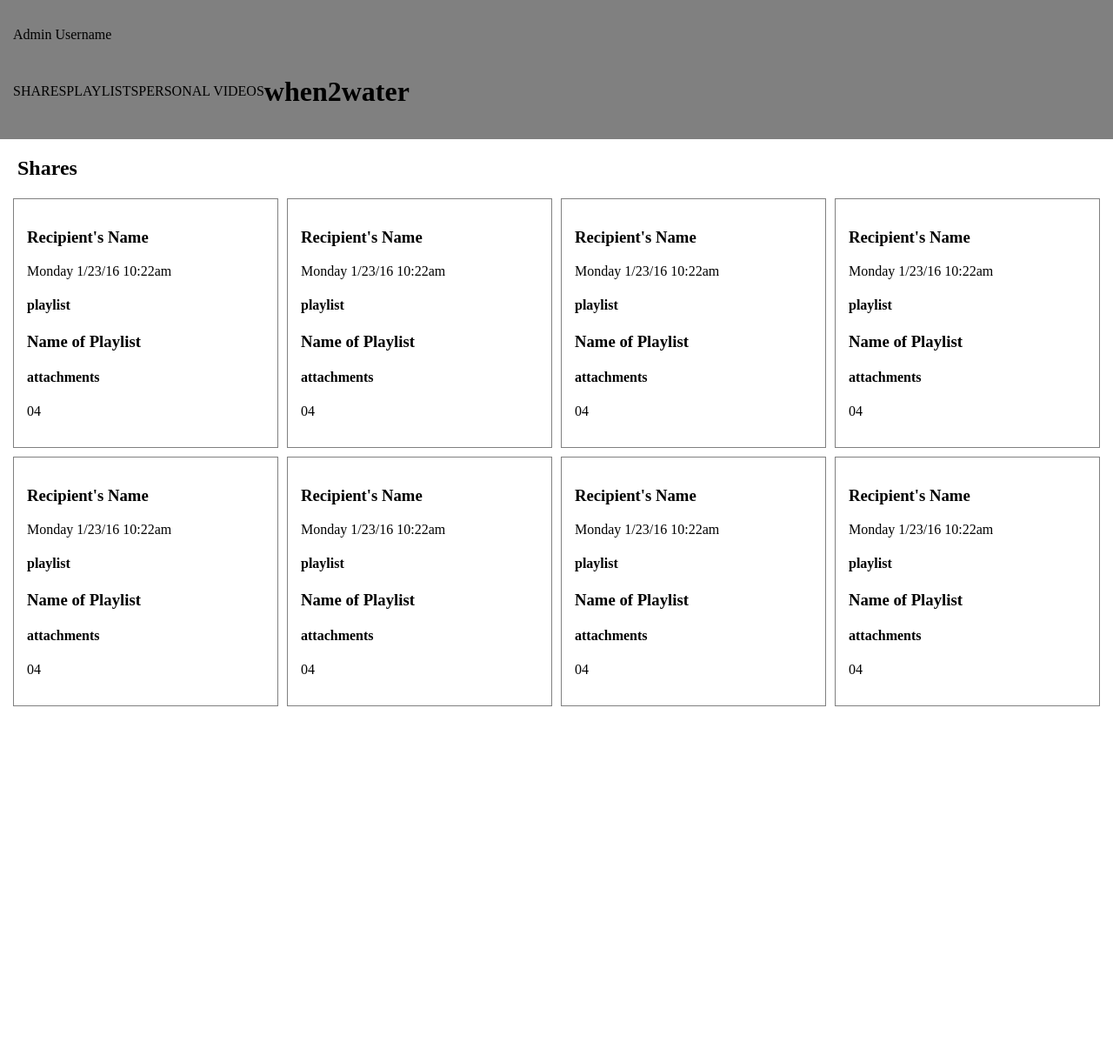
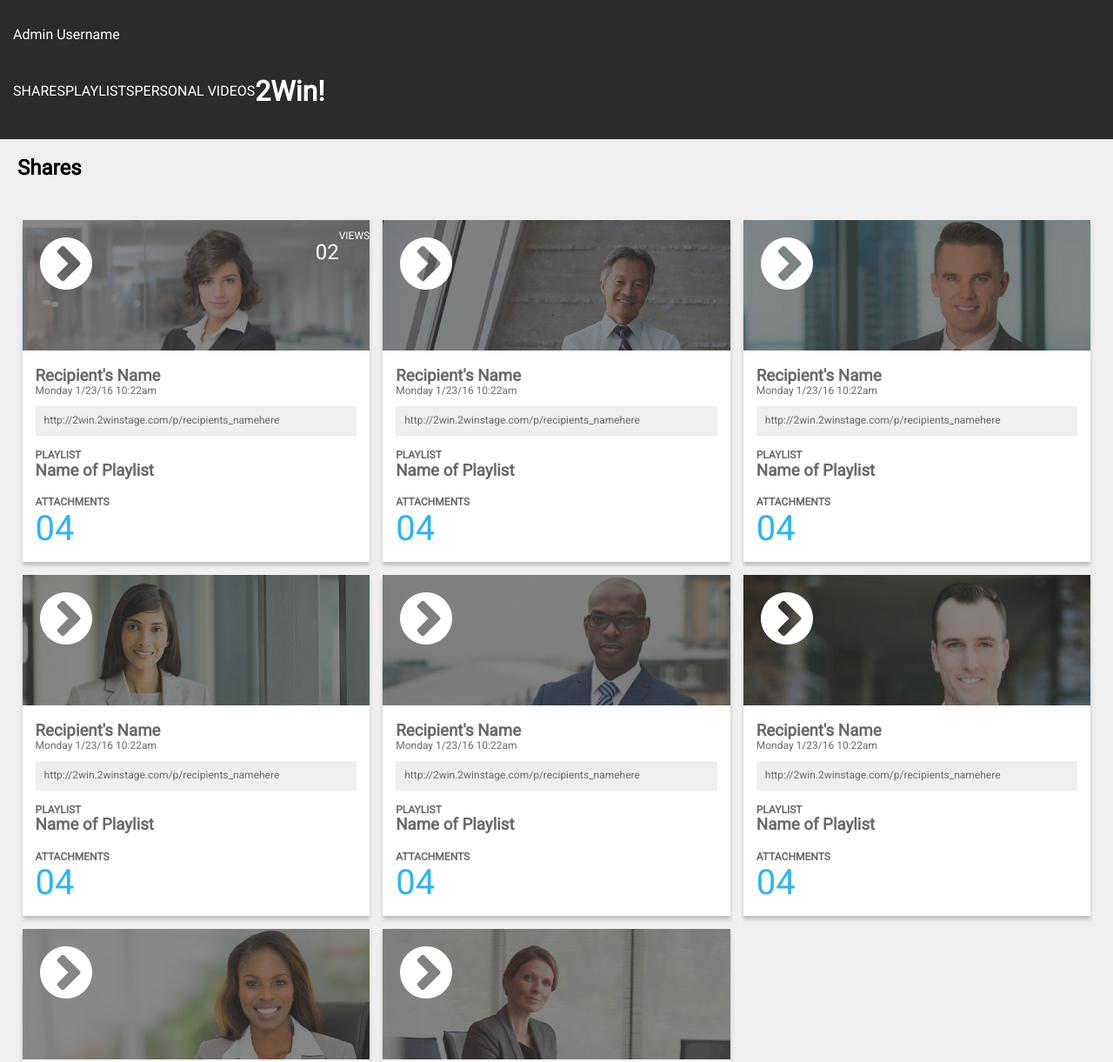
Before and after one commit to cah2858/ch-comp-challenge-2, a plain HTML site: page index.html in a window 1280 px wide. Shown: the top 1221 px of the page at 87% size. Before the commit the page ends 837 px from the top, so only its background shows below. Drawn offline with Linux system fonts and the light colour scheme.

Commit message:
Style body layout

```diff
--- a/index.html
+++ b/index.html
@@ -3,10 +3,9 @@
 <head>
   <link rel="stylesheet" type="text/css" href="normalize.css">
   <link rel="stylesheet" type="text/css" href="styles.css">
+  <link href="https://fonts.googleapis.com/css?family=Roboto:400" rel="stylesheet">
   <meta name="viewport" content="width=device-width, initial-scale=1.0">
-  <title>
-    when2water
-  </title>
+  <title>Static Comp 2</title>
 </head>
 <header class="header-container">
   <p class="admin-username"><img src="">Admin Username<img src=""></p>
@@ -14,86 +13,133 @@
     <p><img src="">SHARES</p>
     <p><img src="">PLAYLISTS</p>
     <p><img src="">PERSONAL VIDEOS</p>
-  <h1>when2water<img src=""></h1>
+  <h1>2Win!<img src=""></h1>
   </section>
 </header>
 <body>
+  <section class="body-container">
   <h2>Shares</h2>
+
     <section class="card-container">
+
+
     <section class="card">
-      <h3>Recipient's Name</h3>
-      <p>Monday 1/23/16 10:22am</p>
-      <article><a href=""></a></article>
+      <section class="recipient1 card-pic">
+        <img class="arrow-icon" src="images/arrow-icon.svg">
+        <p class="views">Views</p>
+        <p class="view-number">02</p>
+      </section>
+      <article class="card-text">
+      <h3 class="name">Recipient's Name</h3>
+      <p class="date">Monday 1/23/16 10:22am</p>
+      <p class="link">http://2win.2winstage.com/p/recipients_namehere</p>
       <h4>playlist</h4>
-      <h3>Name of Playlist</h3>
+      <h3 class="playlist-name">Name of Playlist</h3>
       <h4>attachments</h4>
-      <p>04</p>
+      <p class="attachment-number">04</p>
+      </article>
     </section>
+
+
     <section class="card">
-      <h3>Recipient's Name</h3>
-      <p>Monday 1/23/16 10:22am</p>
-      <article><a href=""></a></article>
+      <section class="recipient2 card-pic"><img class="arrow-icon" src="images/arrow-icon.svg"></section>
+      <article class="card-text">
+      <h3 class="name">Recipient's Name</h3>
+      <p class="date">Monday 1/23/16 10:22am</p>
+      <p class="link">http://2win.2winstage.com/p/recipients_namehere</p>
       <h4>playlist</h4>
-      <h3>Name of Playlist</h3>
+      <h3 class="playlist-name">Name of Playlist</h3>
       <h4>attachments</h4>
-      <p>04</p>
+      <p class="attachment-number">04</p>
+      </article>
     </section>
+
+
     <section class="card">
-      <h3>Recipient's Name</h3>
-      <p>Monday 1/23/16 10:22am</p>
-      <article><a href=""></a></article>
+      <section class="recipient3 card-pic"><img class="arrow-icon" src="images/arrow-icon.svg"></section>
+      <article class="card-text">
+      <h3 class="name">Recipient's Name</h3>
+      <p class="date">Monday 1/23/16 10:22am</p>
+      <p class="link">http://2win.2winstage.com/p/recipients_namehere</p>
       <h4>playlist</h4>
-      <h3>Name of Playlist</h3>
+      <h3 class="playlist-name">Name of Playlist</h3>
       <h4>attachments</h4>
-      <p>04</p>
+      <p class="attachment-number">04</p>
+      </article>
     </section>
+
+
     <section class="card">
-      <h3>Recipient's Name</h3>
-      <p>Monday 1/23/16 10:22am</p>
-      <article><a href=""></a></article>
+      <section class="recipient4 card-pic"><img class="arrow-icon" src="images/arrow-icon.svg"></section>
+      <article class="card-text">
+      <h3 class="name">Recipient's Name</h3>
+      <p class="date">Monday 1/23/16 10:22am</p>
+      <p class="link">http://2win.2winstage.com/p/recipients_namehere</p>
       <h4>playlist</h4>
-      <h3>Name of Playlist</h3>
+      <h3 class="playlist-name">Name of Playlist</h3>
       <h4>attachments</h4>
-      <p>04</p>
+      <p class="attachment-number">04</p>
+      </article>
     </section>
+
+
     <section class="card">
-      <h3>Recipient's Name</h3>
-      <p>Monday 1/23/16 10:22am</p>
-      <article><a href=""></a></article>
+      <section class="recipient5 card-pic"><img class="arrow-icon" src="images/arrow-icon.svg"></section>
+      <article class="card-text">
+      <h3 class="name">Recipient's Name</h3>
+      <p class="date">Monday 1/23/16 10:22am</p>
+      <p class="link">http://2win.2winstage.com/p/recipients_namehere</p>
       <h4>playlist</h4>
-      <h3>Name of Playlist</h3>
+      <h3 class="playlist-name">Name of Playlist</h3>
       <h4>attachments</h4>
-      <p>04</p>
+      <p class="attachment-number">04</p>
+      </article>
     </section>
+
+
     <section class="card">
-      <h3>Recipient's Name</h3>
-      <p>Monday 1/23/16 10:22am</p>
-      <article><a href=""></a></article>
+      <section class="recipient6 card-pic"><img class="arrow-icon" src="images/arrow-icon.svg"></section>
+      <article class="card-text">
+      <h3 class="name">Recipient's Name</h3>
+      <p class="date">Monday 1/23/16 10:22am</p>
+      <p class="link">http://2win.2winstage.com/p/recipients_namehere</p>
       <h4>playlist</h4>
-      <h3>Name of Playlist</h3>
+      <h3 class="playlist-name">Name of Playlist</h3>
       <h4>attachments</h4>
-      <p>04</p>
+      <p class="attachment-number">04</p>
+      </article>
     </section>
+
+
     <section class="card">
-      <h3>Recipient's Name</h3>
-      <p>Monday 1/23/16 10:22am</p>
-      <article><a href=""></a></article>
+      <section class="recipient7 card-pic"><img class="arrow-icon" src="images/arrow-icon.svg"></section>
+      <article class="card-text">
+      <h3 class="name">Recipient's Name</h3>
+      <p class="date">Monday 1/23/16 10:22am</p>
+      <p class="link">http://2win.2winstage.com/p/recipients_namehere</p>
       <h4>playlist</h4>
-      <h3>Name of Playlist</h3>
+      <h3 class="playlist-name">Name of Playlist</h3>
       <h4>attachments</h4>
-      <p>04</p>
+      <p class="attachment-number">04</p>
+      </article>
     </section>
+
+
     <section class="card">
-      <h3>Recipient's Name</h3>
-      <p>Monday 1/23/16 10:22am</p>
-        <article>
-          <a href=""></a>
-        </article>
+      <section class="recipient8 card-pic"><img class="arrow-icon" src="images/arrow-icon.svg"></section>
+      <article class="card-text">
+      <h3 class="name">Recipient's Name</h3>
+      <p class="date">Monday 1/23/16 10:22am</p>
+      <p class="link">http://2win.2winstage.com/p/recipients_namehere</p>
       <h4>playlist</h4>
-      <h3>Name of Playlist</h3>
+      <h3 class="playlist-name">Name of Playlist</h3>
       <h4>attachments</h4>
-      <p>04</p>
+      <p class="attachment-number">04</p>
+      </article>
     </section>
-  <section>
+
+
+  </section>
+  </section>
 </body>
 </html>
--- a/styles.css
+++ b/styles.css
@@ -1,10 +1,20 @@
 * {
   box-sizing: border-box;
+  font-family: 'Roboto', sans-serif;
 }
 
-header {
-  background-color: grey;
+.header-container {
+  background-color: #2b2b2b;
+  display: grid;
+  grid-auto-columns: 70% 30% / 40% 60%;
   padding: 15px;
+  color: #ffffff;
+}
+
+.body-container {
+  background-color: #efefef;
+  width:100%;
+  height: 100%;
 }
 
 .admin-username {
@@ -16,18 +26,213 @@ header {
   align-items: center;
 }
 
+h1 {
+  float: right;
+}
+
 h2 {
-  margin: 20px;
+  padding: 20px;
+  margin: 0;
 }
 
 .card-container {
   display: grid;
   grid-template-columns: repeat(auto-fit, minmax(300px, 1fr));
-  grid-gap: 10px;
-  margin: 15px;
+  grid-gap: 15px;
+  margin: 2%;
+  color: #686868;
+}
+
+.name {
+  margin-bottom: 0;
+}
+
+.date {
+  font-size: .75em;
+  margin: 0;
+  padding: 0;
+}
+
+.link {
+  background-color: #efefef;
+  width: 100%;
+  padding: 10px;
+  margin-top: 10px;
+  font-size: .75em;
+  word-wrap: break-word;
+  text-decoration: none;
+  color: #686868;
+}
+
+.link:hover {
+  color: #29b5fC;
+  text-decoration: underline;
+  cursor: pointer;
+}
+
+h4 {
+  font-size: .75em;
+  text-transform: uppercase;
+  margin-bottom: 0;
+}
+
+.playlist-name {
+  margin-top: 0;
+}
+
+.attachment-number {
+  color: #29b5fC;
+  font-size: 2.5em;
+  margin: 0;
 }
 
 .card {
-  border: 1px solid grey;
-  padding: 15px;
+  box-shadow: 0 4px 4px 0 rgba(0, 0, 0, 0.2);
+  background-color: #ffffff;
 }
+
+.card:hover {
+  transform: scale(1.02);
+  transition: all .2s ease-in-out;
+}
+
+.card-pic {
+  background-size: cover;
+  width: 100%;
+  height:150px;
+}
+
+.arrow-icon {
+  width: 60px;
+  position: relative;
+  top: 20px;
+  left: 20px;
+}
+
+.arrow-icon:hover {
+  cursor: pointer;
+  transform: scale(1.2);
+  transition: all .2s ease-in-out;
+}
+
+.views {
+  color: #ffffff;
+  text-transform: uppercase;
+  font-size: .75em;
+  float: right;
+
+}
+
+.view-number {
+  color: #ffffff;
+  font-size: 1.5em;
+  float: right;
+}
+
+.recipient1 {
+    background:
+    linear-gradient(
+      rgba(56, 56, 56, .6),
+      rgba(56, 56, 56, .6)),
+    url(images/headshot1.jpg);
+  background-size: cover;
+}
+
+.card:hover .recipient1 {
+  background-image: url(images/headshot1.jpg);
+}
+
+.recipient2 {
+    background:
+    linear-gradient(
+      rgba(56, 56, 56, .6),
+      rgba(56, 56, 56, .6)),
+    url(images/headshot14.jpg);
+  background-size: cover;
+}
+
+.card:hover .recipient2 {
+  background-image: url(images/headshot14.jpg);
+}
+
+.recipient3 {
+    background:
+    linear-gradient(
+      rgba(56, 56, 56, .6),
+      rgba(56, 56, 56, .6)),
+    url(images/headshot3.jpg);
+  background-size: cover;
+}
+
+.card:hover .recipient3 {
+  background-image: url(images/headshot3.jpg);
+}
+
+.recipient4 {
+    background:
+    linear-gradient(
+      rgba(56, 56, 56, .6),
+      rgba(56, 56, 56, .6)),
+    url(images/headshot17.jpg);
+  background-size: cover;
+}
+
+.card:hover .recipient4 {
+  background-image: url(images/headshot17.jpg);
+}
+
+.recipient5 {
+    background:
+    linear-gradient(
+      rgba(56, 56, 56, .6),
+      rgba(56, 56, 56, .6)),
+    url(images/headshot9.jpg);
+  background-size: cover;
+}
+
+.card:hover .recipient5 {
+  background-image: url(images/headshot9.jpg);
+}
+
+.recipient6 {
+    background:
+    linear-gradient(
+      rgba(56, 56, 56, .6),
+      rgba(56, 56, 56, .6)),
+    url(images/headshot4.jpg);
+  background-size: cover;
+}
+
+.card:hover .recipient6 {
+  background-image: url(images/headshot4.jpg);
+}
+
+.recipient7 {
+    background:
+    linear-gradient(
+      rgba(56, 56, 56, .6),
+      rgba(56, 56, 56, .6)),
+    url(images/headshot13.jpg);
+  background-size: cover;
+}
+
+.card:hover .recipient7 {
+  background-image: url(images/headshot13.jpg);
+}
+
+.recipient8 {
+  background:
+    linear-gradient(
+      rgba(56, 56, 56, .6),
+      rgba(56, 56, 56, .6)),
+    url(images/headshot2.jpg);
+  background-size: cover;
+}
+
+.card:hover .recipient8 {
+  background-image: url(images/headshot2.jpg);
+}
+
+.card-text {
+  margin: 15px;
+}
```
Also changed, not shown: images/arrow-icon.svg (added), images/headshot1.jpg (added), images/headshot13.jpg (added), images/headshot14.jpg (added), images/headshot17.jpg (added), images/headshot2.jpg (added), images/headshot3.jpg (added), images/headshot4.jpg (added), images/headshot5.jpg (added), images/headshot6.jpg (added), images/headshot7.jpg (added), images/headshot8.jpg (added), images/headshot9.jpg (added), 2 other files.
